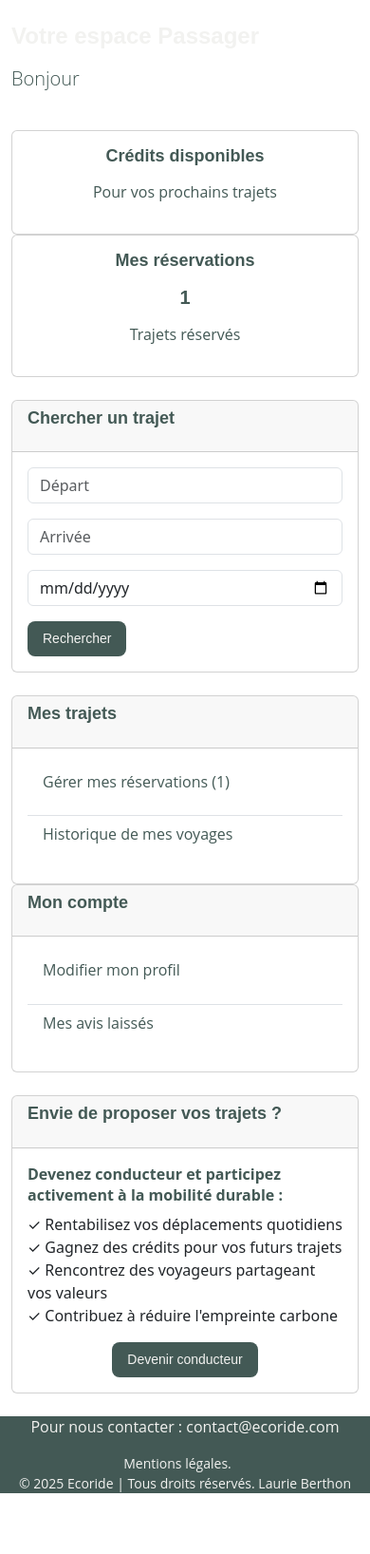
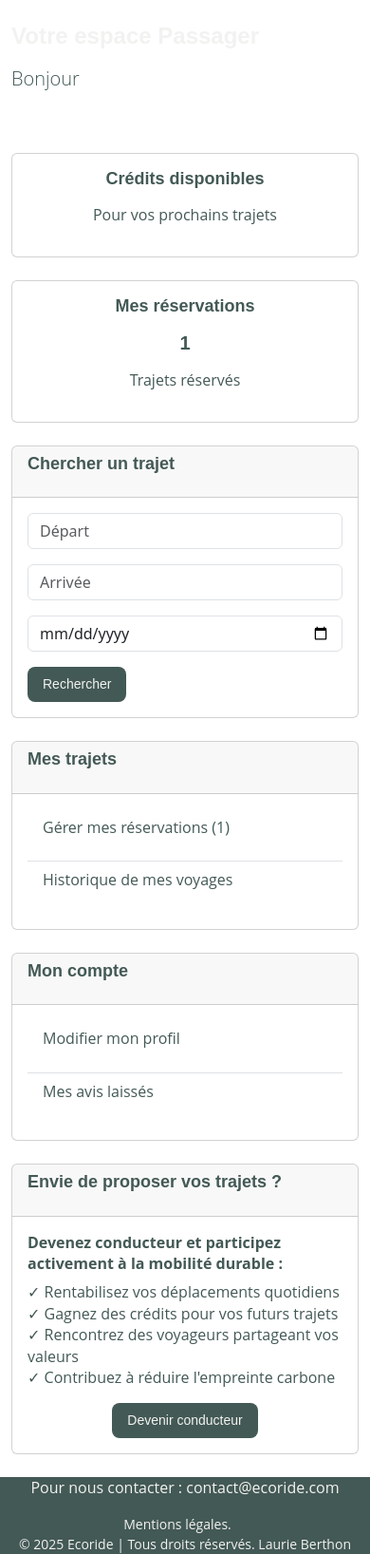
Before and after one commit to Laurie1985/ECORIDE, a PHP site: template Views/Users/dashboard-passenger.php in a window 390 px wide. Shown: the part 64-1700 px from the top of the page at 95% size. Before the commit the page ends 1636 px from the top, so only its background shows below. Run offline with PHP 8.4, Linux system fonts and the light colour scheme; the template is opened without the code that fills it: most values are stand-ins (such as "Sample title", 1, 10 or a date in 2020); data that the repository does not hold is empty; some web fonts are replaced.

Commit message:
Modifs pour responsive dashboard-passenger

```diff
--- a/Views/Users/dashboard-passenger.php
+++ b/Views/Users/dashboard-passenger.php
@@ -15,7 +15,7 @@
     </div>
 
     <!-- Statistiques passager -->
-    <div class="row mb-4 mt-4">
+    <div class="row mb-4 mt-4 gy-4">
         <div class="col-md-6">
             <div class="card text-center">
                 <div class="card-body">
@@ -64,7 +64,7 @@
     </div>
 
     <!-- Actions principales -->
-    <div class="row mb-4">
+    <div class="row mb-4 gy-4">
         <div class="col-md-6">
             <div class="card">
                 <div class="card-header">
@@ -113,10 +113,10 @@
                         <div class="col-md-8">
                             <p class="mb-2"><strong>Devenez conducteur et participez activement à la mobilité durable :</strong></p>
                             <ul class="list-unstyled">
-                                <li>✓ Rentabilisez vos déplacements quotidiens</li>
-                                <li>✓ Gagnez des crédits pour vos futurs trajets</li>
-                                <li>✓ Rencontrez des voyageurs partageant vos valeurs</li>
-                                <li>✓ Contribuez à réduire l'empreinte carbone</li>
+                                <li><p class="mb-0">✓ Rentabilisez vos déplacements quotidiens</p></li>
+                                <li><p class="mb-0">✓ Gagnez des crédits pour vos futurs trajets</p></li>
+                                <li><p class="mb-0">✓ Rencontrez des voyageurs partageant vos valeurs</p></li>
+                                <li><p class="mb-0">✓ Contribuez à réduire l'empreinte carbone</p></li>
                             </ul>
                         </div>
                         <div class="col-md-4 text-center">
```
